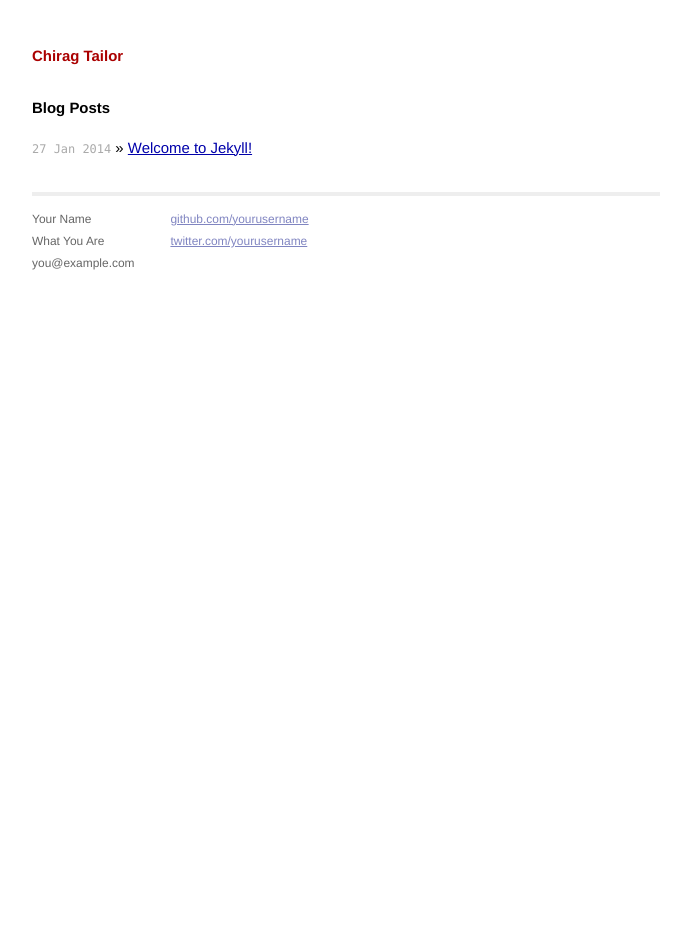
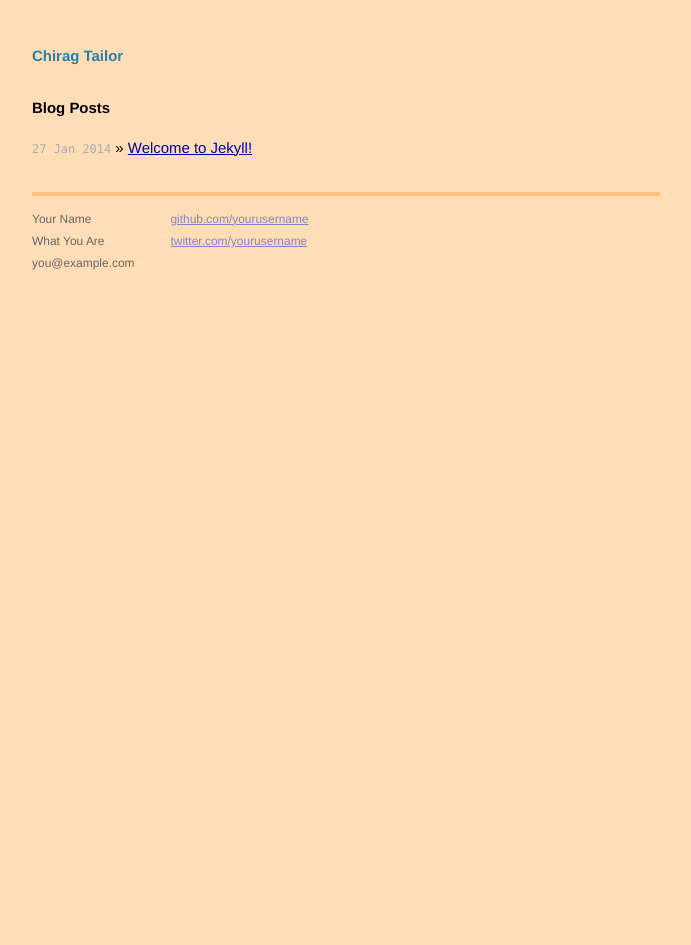
Before and after one commit to ctailor2/ctailor2.github.io, a Jekyll site: the page built from index.html, in a window 1280 px wide. Shown: the whole page, without its empty margins (294-985 px from the left). Built offline with Jekyll 4.4.1, drawn with Linux system fonts in a browser that asks for light colours; Markdown is read by kramdown in place of the engine named in the settings.

Commit message:
Colors from scheme - background, title header, footer border

```diff
--- a/css/main.css
+++ b/css/main.css
@@ -15,7 +15,7 @@
 html, body { height: 100%; }
 
 body {
-  background-color: #FFF;
+  background-color: #FFDEB7;
   font: 13.34px Helvetica, Arial, sans-serif;
   font-size: small;
   text-align: center;
@@ -76,7 +76,7 @@ a:visited { color: #a0a; }
 }
 
 .title a {
-  color: #a00;
+  color: #2B7EA6;
 }
 
 .title a:hover {
@@ -90,7 +90,7 @@ a:visited { color: #a0a; }
 .footer {
   font-size: 80%;
   color: #666;
-  border-top: 4px solid #eee;
+  border-top: 4px solid #FFC27C;
   margin-top: 2em;
   overflow: hidden;
 }
```
